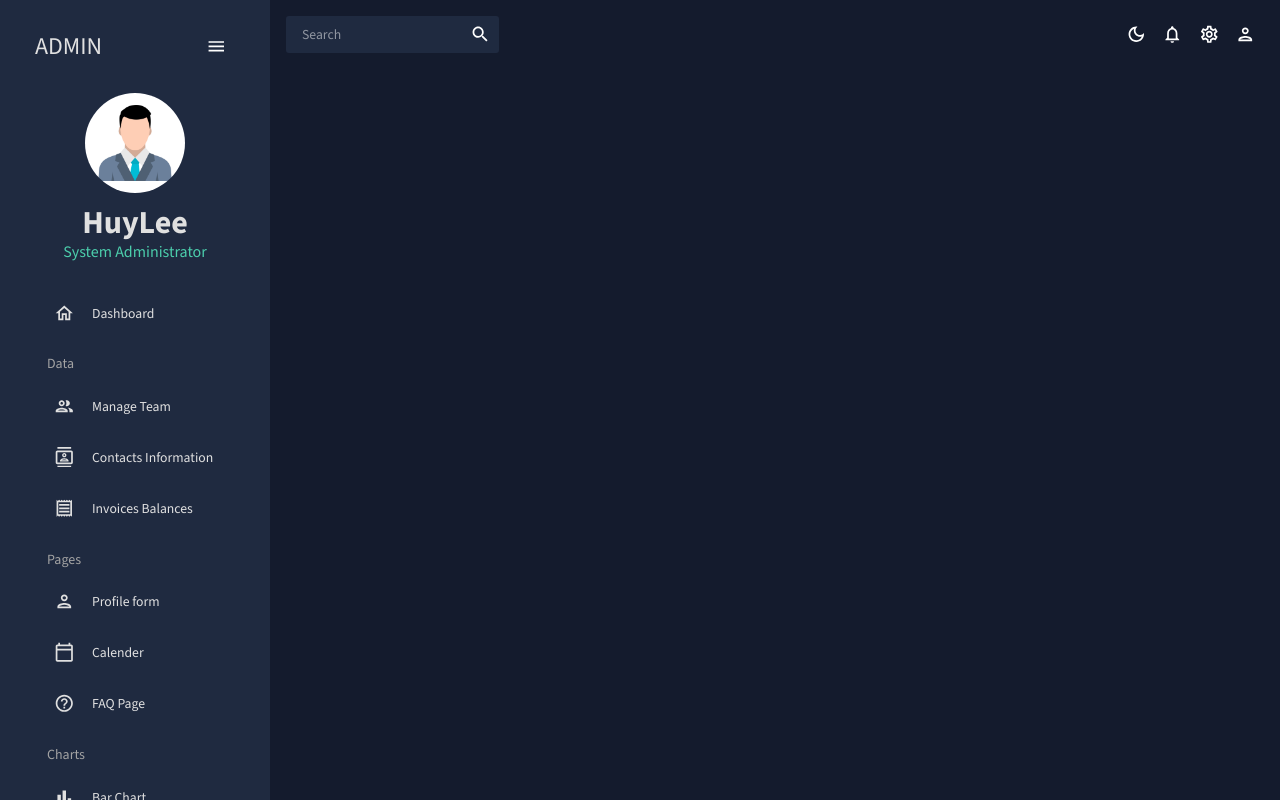
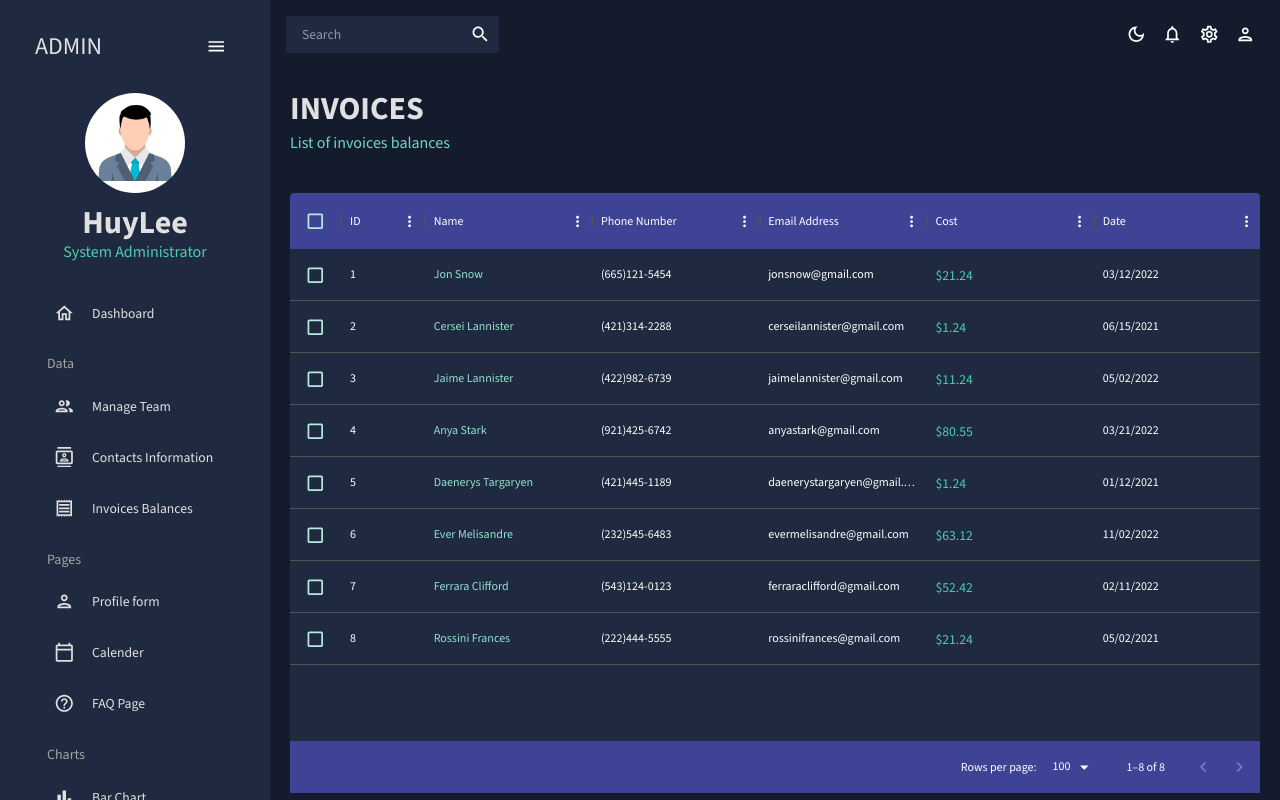
Before and after one commit to Huyllee/react-admin-dashboard, a React (Create React App) app: page /invoices in a window 1280 px wide. Built offline with nearby package versions, Linux system fonts and the light colour scheme.

Commit message:
create invoices page

```diff
--- a/src/App.js
+++ b/src/App.js
@@ -5,7 +5,7 @@
 import Sidebar from "./pages/public/Sidebar";
 import Dashboard from "./pages/dashboard";
 import Team from "./pages/team";
-// import Invoices from "./pages/invoices";
+import Invoices from "./pages/invoices";
 import Contacts from "./pages/contacts";
 // import Bar from "./pages/bar";
 // import Form from "./pages/form";
@@ -29,7 +29,7 @@
             <Routes>
               <Route path="/" element={<Dashboard />} />
               <Route path="/team" element={<Team />} />
-              {/* <Route path="/invoices" element={<Invoices />} /> */}
+              <Route path="/invoices" element={<Invoices />} />
               <Route path="/contacts" element={<Contacts />} />
               {/* <Route path="/bar" element={<Bar />} />
               <Route path="/form" element={<Form />} />
--- /dev/null
+++ b/src/pages/invoices/index.jsx
@@ -0,0 +1,71 @@
+import React from "react";
+import { DataGrid } from "@mui/x-data-grid";
+import { tokens } from "../../theme";
+import { mockDataInvoices } from "../../data/mockData";
+import Header from "../../components/Header";
+import { Box, Typography, useTheme } from "@mui/material";
+
+const Team = () => {
+  const theme = useTheme();
+  const colors = tokens(theme.palette.mode);
+
+  const styles = {
+    "& .MuiDataGrid-root": {
+      border: "none",
+    },
+    "& .MuiDataGrid-cell": {
+      borderBottom: "none",
+    },
+    "& .name-column--cell": {
+      color: colors.greenAccent[300],
+    },
+    "& .MuiDataGrid-columnHeaders": {
+      backgroundColor: colors.blueAccent[700],
+      borderBottom: "none",
+    },
+    "& .MuiDataGrid-virtualScroller": {
+      backgroundColor: colors.primary[400],
+    },
+    "& .MuiDataGrid-footerContainer": {
+      borderTop: "none",
+      backgroundColor: colors.blueAccent[700],
+    },
+    "& .MuiCheckbox-root": {
+      color: `${colors.greenAccent[200]} !important`,
+    },
+  };
+
+  const columns = [
+    { field: "id", headerName: "ID", flex: 0.5 },
+    {
+      field: "name",
+      headerName: "Name",
+      flex: 1,
+      cellClassName: "name-column--cell",
+    },
+    { field: "phone", headerName: "Phone Number", flex: 1 },
+    { field: "email", headerName: "Email Address", flex: 1 },
+    {
+      field: "cost",
+      headerName: "Cost",
+      flex: 1,
+      renderCell: (params) => (
+        <Typography color={colors.greenAccent[500]}>
+          ${params.row.cost}
+        </Typography>
+      ),
+    },
+    { field: "date", headerName: "Date", flex: 1 },
+  ];
+
+  return (
+    <Box m="20px">
+      <Header title="INVOICES" subtitle="List of invoices balances" />
+      <Box m="40px 0 0 0" height="75vh" sx={styles}>
+        <DataGrid checkboxSelection rows={mockDataInvoices} columns={columns} />
+      </Box>
+    </Box>
+  );
+};
+
+export default Team;
```
